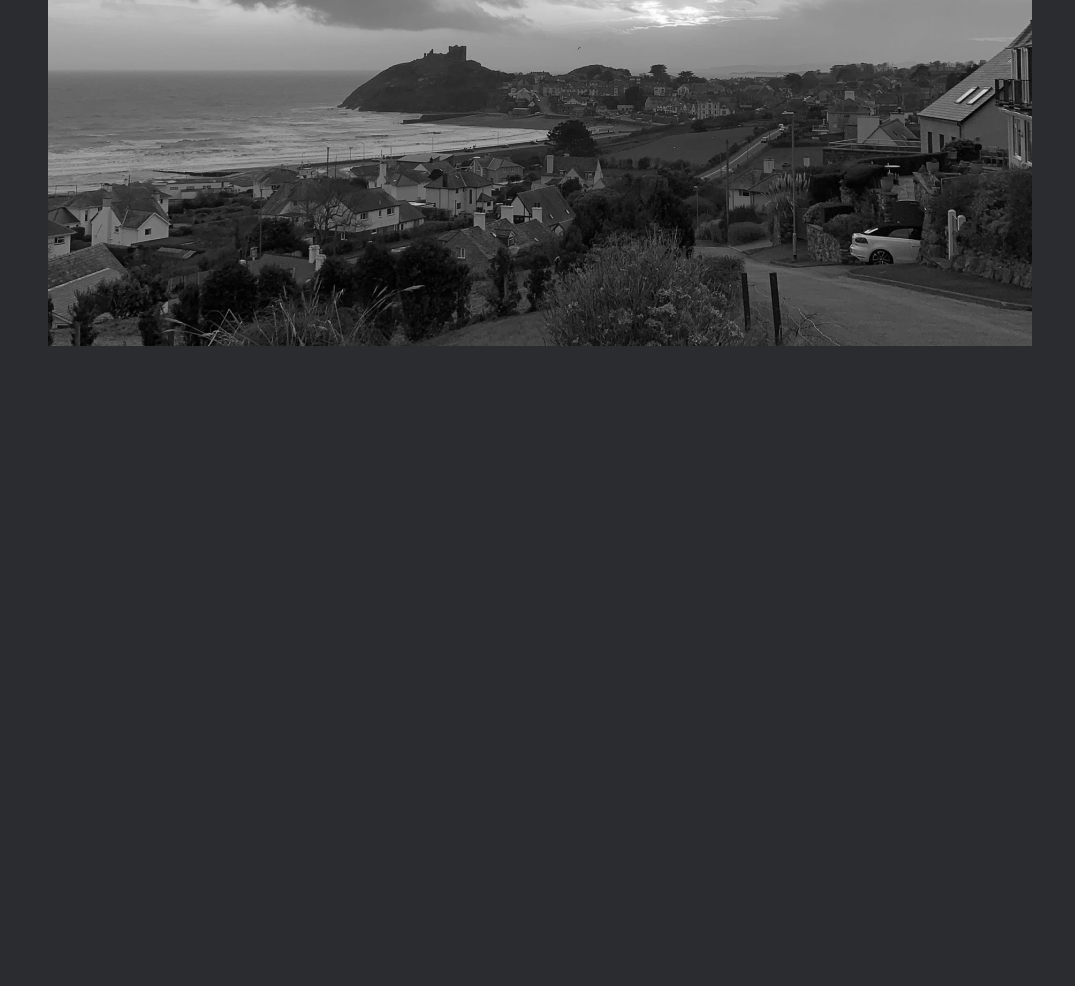
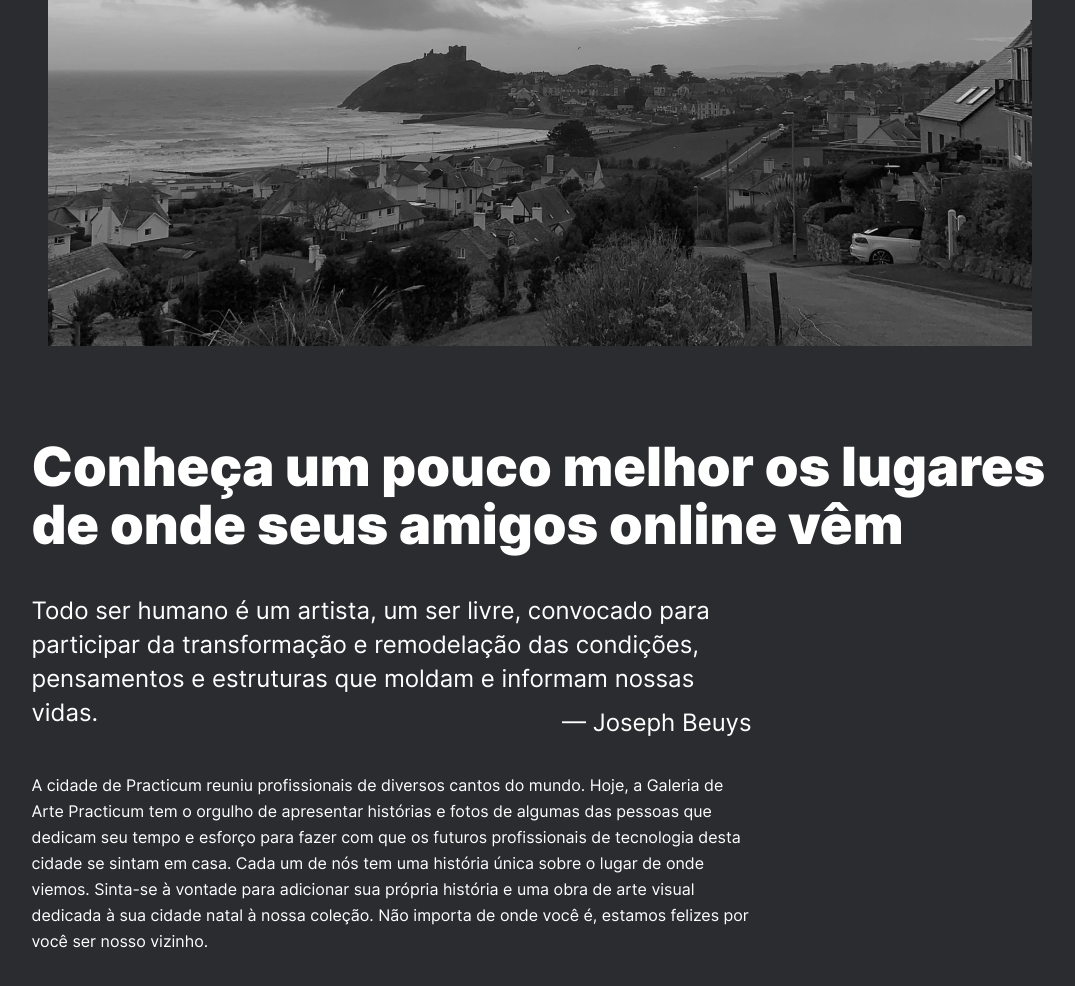
Before and after one commit to MaikonCorrea/web_project_3_ptbr, a plain HTML site: page index.html in a window 1280 px wide. Shown: the part 832-1818 px from the top of the page, without its empty margins (100-1175 px from the left). Before the commit the page ends 1178 px from the top, so only its background shows below. Drawn offline with Linux system fonts and the light colour scheme.

Commit message:
class discription

```diff
--- a/blocks/header/__image/header__image.css
+++ b/blocks/header/__image/header__image.css
@@ -1,4 +1,5 @@
 .header__image {
-    width: 984px;
-    height: 615px;
-    }
+width: 984px;
+height: 615px;
+margin-bottom: 92px;
+}
--- a/blocks/header/header.css
+++ b/blocks/header/header.css
@@ -1,6 +1,6 @@
 .header {
+    background-color: #2A2C2F;
     display: flex;
     flex-direction: column;
-    flex-wrap: wrap;
     align-items: center;
     }
--- /dev/null
+++ b/blocks/page/page.css
@@ -0,0 +1,13 @@
+.page {
+  display: flex;
+  /* we don't know how to make mobile versions of websites yet, */
+  /* so here we've set a minimum page width */
+  max-width: 1280px;
+  /* here we've set a maximum page width */
+  margin: 0 auto;
+  /* this ensures that all content is centered on screens wider than 1600px */
+  font-family: 'Helvetica Neue', Arial, sans-serif;
+  background-color: #2A2C2F;
+  flex-direction: column;
+  align-items: center;
+  }
--- a/index.html
+++ b/index.html
@@ -9,13 +9,24 @@
     <link rel="stylesheet" href="style.css">
 </head>
 <body>
+        <div class="page">
             <header class="header">
                 <img class="header__logo" src="images/logo_practicum_art_gallery.png" alt="">
                 <h1 class="header__title">De Pátria para Pátria</h1>
                 <h2 class="header__subtitle">Uma jornada épica do Kentucky ao Burundi pelo País de Gales e Ucrânia</h2>
                 <img class="header__image" src="images/kalegin-michail-179870-unsplash-pb.jpg" alt="">
             </header>
-        <main class="main"></main>
+            <main class="content">
+                    <section class="discription">
+                        <article class="introduction" >
+                            <h2 class="introduction__title">Conheça um pouco melhor os lugares de onde seus amigos online vêm</h2>
+                            <p class="introduction__paragraph-quote">Todo ser humano é um artista, um ser livre, convocado para participar da transformação e remodelação das condições, pensamentos e estruturas que moldam e informam nossas vidas.</p>
+                            <p class="introduction__paragraph-author">— Joseph Beuys</p>
+                            <p class="introduction__paragraph-brief">A cidade de Practicum reuniu profissionais de diversos cantos do mundo. Hoje, a Galeria de Arte Practicum tem o orgulho de apresentar histórias e fotos de algumas das pessoas que dedicam seu tempo e esforço para fazer com que os futuros profissionais de tecnologia desta cidade se sintam em casa. Cada um de nós tem uma história única sobre o lugar de onde viemos. Sinta-se à vontade para adicionar sua própria história e uma obra de arte visual dedicada à sua cidade natal à nossa coleção. Não importa de onde você é, estamos felizes por você ser nosso vizinho.</p>
+                        </article>
+                    </section>
+            </main>
             <footer class="footer"></footer>
+        </div>
 </body>
 </html>
--- a/pages/index.css
+++ b/pages/index.css
@@ -1,5 +1,6 @@
 @import url(../vendor/normalize.css);
 @import url(../font/font.css);
+@import url(../blocks/page/page.css);
 @import url(../blocks/header/header.css);
 @import url(../blocks/header/__title/header__title.css);
 @import url(../blocks/header/__subtitle/header__subtitle.css);
--- a/style.css
+++ b/style.css
@@ -1,3 +1,56 @@
-body{
+.discription {
     background-color: #2A2C2F;
 }
+
+.introduction {
+
+}
+
+.introduction__title {
+    font-family: 'Inter';
+    font-style: normal;
+    font-weight: 900;
+    font-size: 54px;
+    line-height: 58px;
+    color: #FFFFFF;
+    width: 1017px;
+    margin-top: 0;
+    margin-bottom: 40px;
+}
+
+.introduction__paragraph-quote {
+    font-family: 'Inter';
+    font-style: normal;
+    font-weight: 400;
+    font-size: 24px;
+    line-height: 34px;
+    color: #FFFFFF;
+    width: 722px;
+    margin: 0;
+}
+
+.introduction__paragraph-author {
+    font-family: 'Inter';
+    font-style: normal;
+    font-weight: 400;
+    font-size: 24px;
+    line-height: 34px;
+    color: #FFFFFF;
+    width: 720px;
+    display: flex;
+    flex-direction: row-reverse;
+    margin-top: -24px;
+}
+
+.introduction__paragraph-brief {
+    font-family: 'Inter';
+    font-style: normal;
+    font-weight: 400;
+    font-size: 16px;
+    line-height: 163%;
+/* or 26px */
+    color: #FFFFFF;
+    width: 720px;
+    margin-top: 32px;
+    margin-bottom: 92px;
+}
```
Lines whose indentation alone changed are shown as unchanged.
